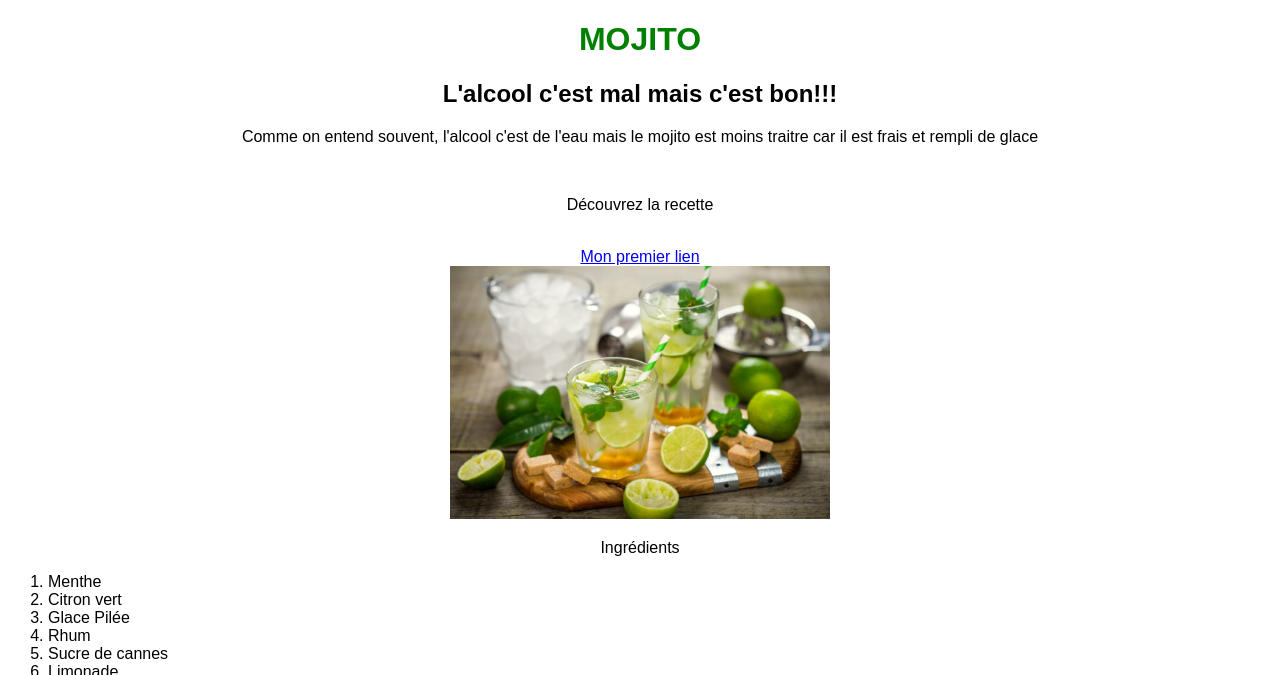
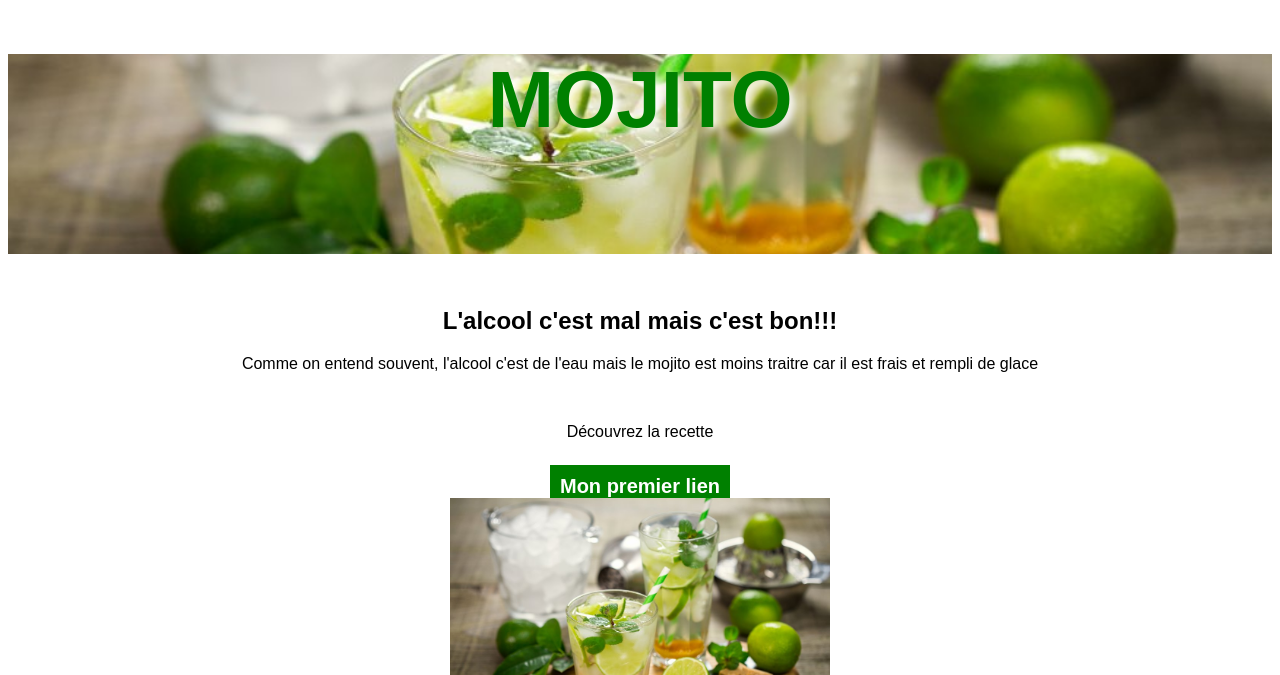
Before and after one commit to Manonlgllic/Manonlgllic.github.io, a plain HTML site: page index.html in a window 1280 px wide. Shown: the top 675 px of the page. Drawn offline with Linux system fonts and the light colour scheme.

Commit message:
Update style.css

```diff
--- a/style.css
+++ b/style.css
@@ -1,9 +1,18 @@
 h1 {
 	color: green;
+	background-image: url("images/mojito.jpg");
+	height: 200px;
+
+	font-size: 80px;
+	text-shadow: 5px 5px 10px white;
+	background-position: center;
+	background-size: cover;
+
 }
 body {
 	font-family: arial;
 	text-align: center;
+
 }
 ol {
 	text-align: left;
@@ -11,3 +20,19 @@ ol {
 img {
 	width: 380px;
 }
+
+a{
+	background: green;
+	padding: 10px;
+	font-size: 20px;
+	color: white;
+	font-weight: bold;
+	text-decoration: none;
+	margin: 50px
+	border-radius : 5px;
+
+}
+
+a:hover{
+background:#F7E6A3;
+}
```
